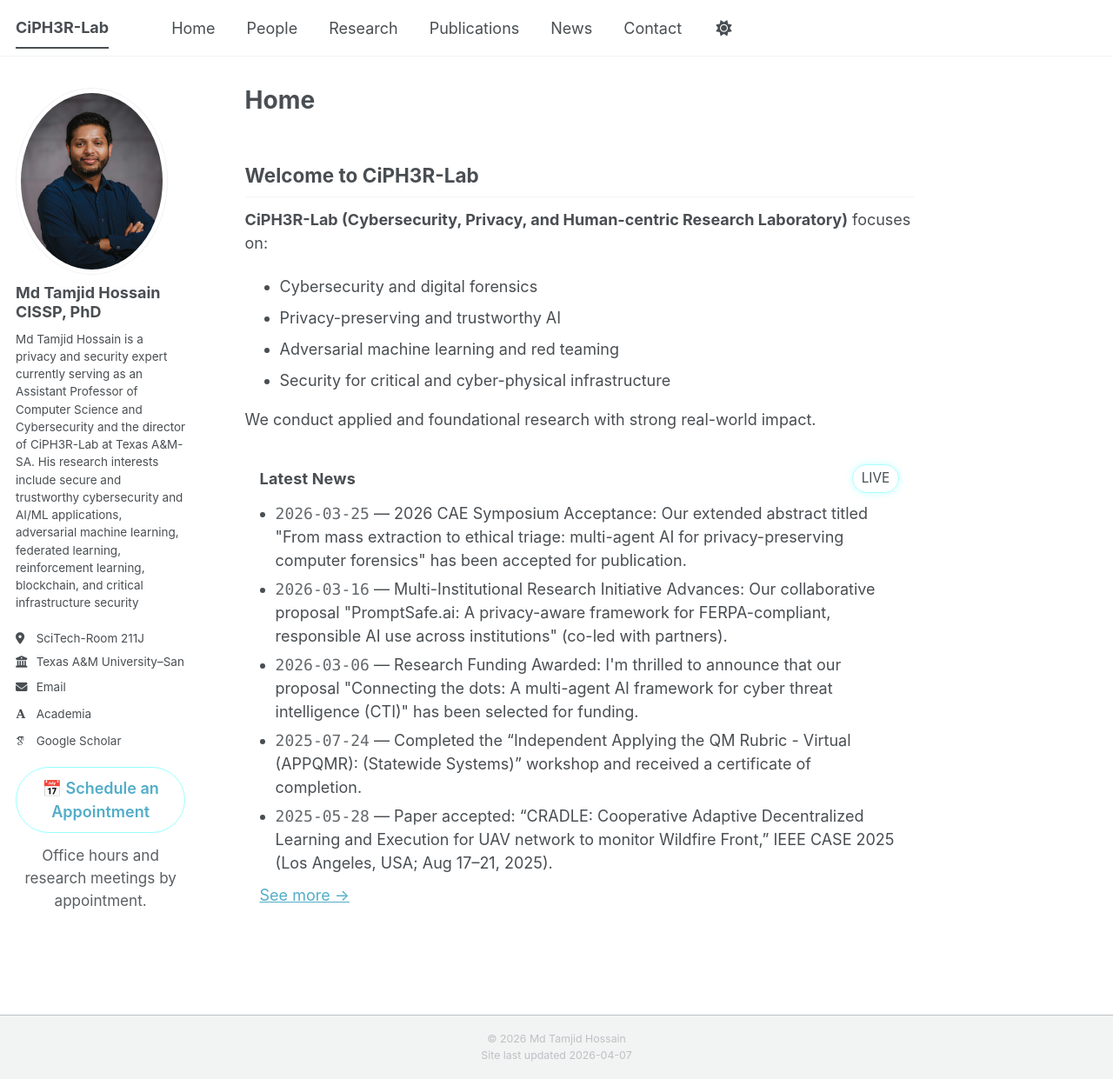
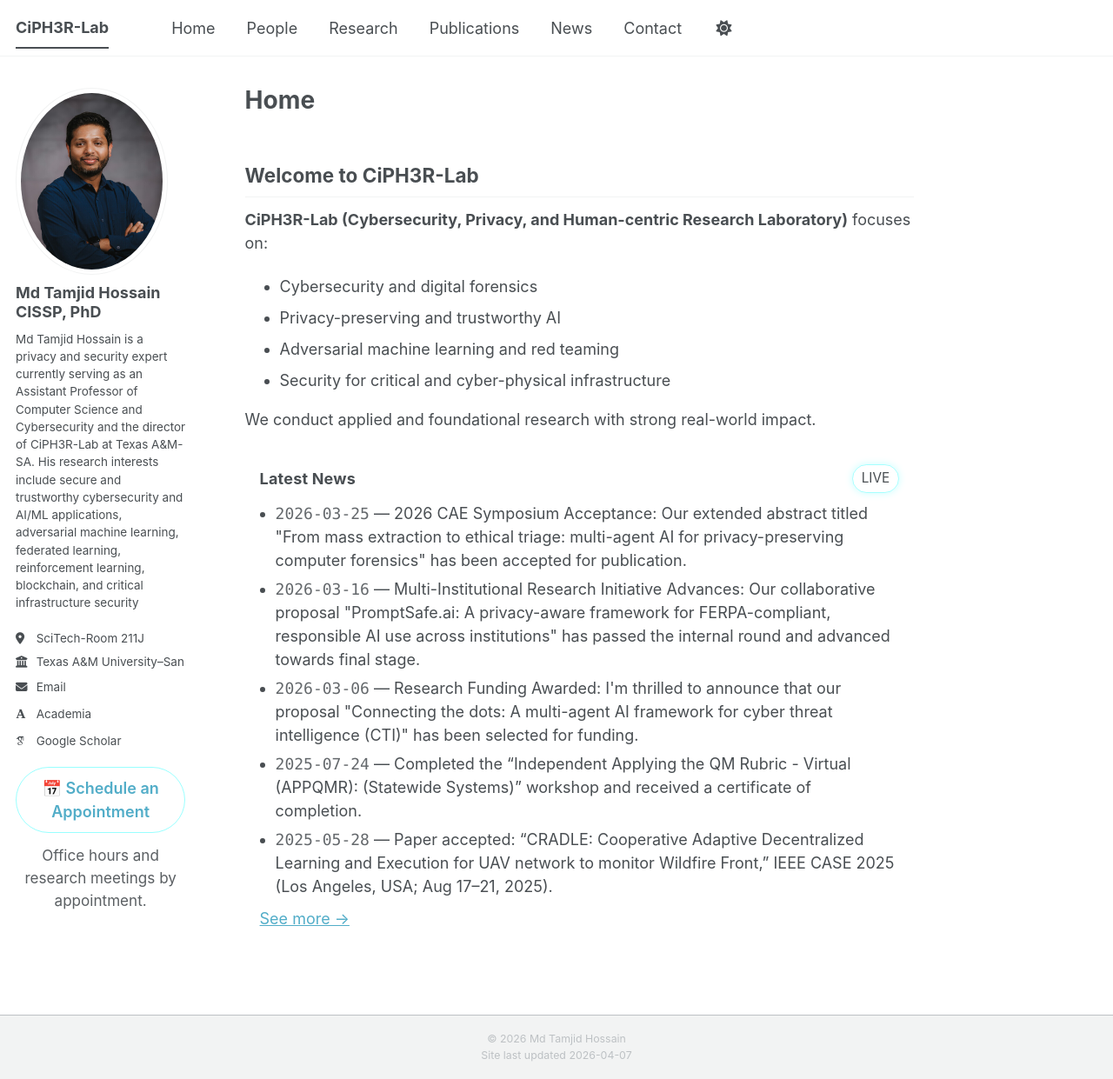
Before and after one commit to ciph3rLab/ciph3rLab.github.io, a Jekyll site: the page built from _pages/about.md, in a window 1280 px wide and 1241 px high. Shown: the whole window at 87% size. Built offline with Jekyll 4.4.1, drawn with Linux system fonts in a browser that asks for light colours; some web fonts are replaced; a script bundle is joined from its source files by our own code; library files that are not in the unit come from our copies.

Commit message:
Update lab_news.yml

```diff
--- a/_data/lab_news.yml
+++ b/_data/lab_news.yml
@@ -3,7 +3,7 @@
   url: ""  # put your “Find here” link if you have it
 
 - date: "2026-03-16"
-  text: 'Multi-Institutional Research Initiative Advances: Our collaborative proposal "PromptSafe.ai: A privacy-aware framework for FERPA-compliant, responsible AI use across institutions" (co-led with partners).'
+  text: 'Multi-Institutional Research Initiative Advances: Our collaborative proposal "PromptSafe.ai: A privacy-aware framework for FERPA-compliant, responsible AI use across institutions" has passed the internal round and advanced towards final stage.'
   url: ""  # put your “Find here” link if you have it
 
 - date: "2026-03-06"
```
